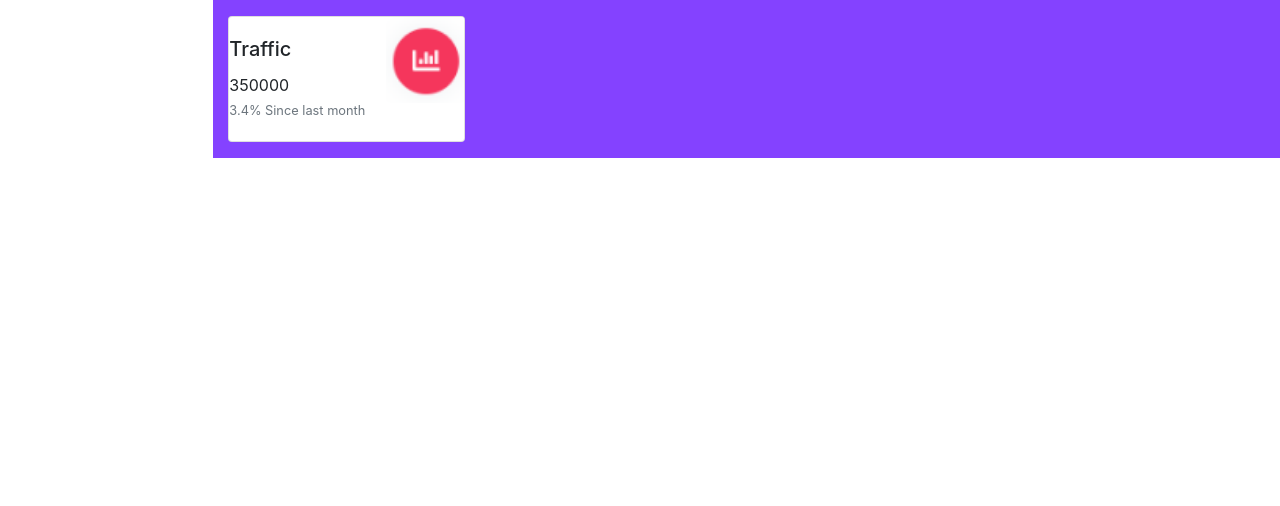
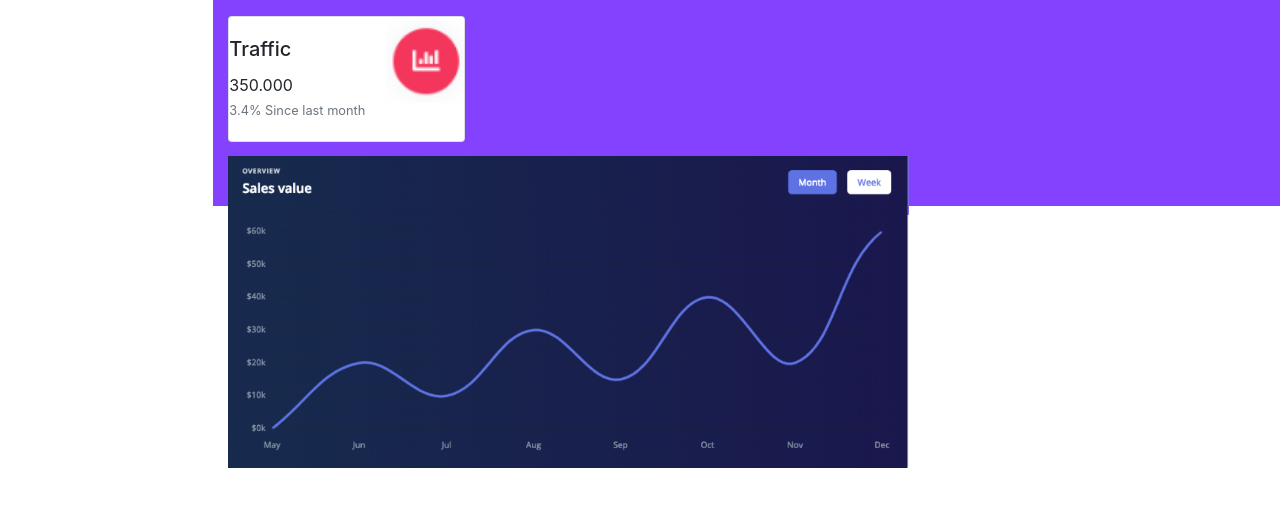
Before and after one commit to XoseAbel/Control-Panel-LMS-DT1, a plain HTML site: page dashboard.html in a window 1280 px wide. Drawn offline with nearby package versions, Linux system fonts and the light colour scheme.

Commit message:
margin background

```diff
--- a/dashboard.html
+++ b/dashboard.html
@@ -34,7 +34,7 @@
           <div class="row menu"></div>
           <!-- Search Area End -->
           <!-- DATA AREA -->
-          <div class="row menu">
+          <div class="row menu pb-5">
             <div class="col-3 mt-3">
               <div class="card mb-3" style="max-width: 540px;">
                 <div class="row no-gutters">
@@ -42,7 +42,7 @@
                     <div class="card-body px-0">
                       <h5 class="card-title">Traffic</h5>
                       <p class="card-text mb-0">
-                        350000
+                        350.000
                       </p>
                       <p class="card-text">
                         <small class="text-muted">3.4% Since last month</small>
@@ -62,7 +62,17 @@
           </div>
           <!-- Data Area End -->
           <!-- GRAFICS -->
-          <div class="row"></div>
+          <div class="row mt--5">
+            <div class="col-8">
+              <span>
+                <img
+                  src="images/Graffic_dashboard.PNG"
+                  alt="graffic_left"
+                  class="img-fluid"
+                />
+              </span>
+            </div>
+          </div>
           <!-- Grafics End -->
           <!-- HEADER LIST -->
           <div class="row"></div>
--- a/style/style_dashboard.css
+++ b/style/style_dashboard.css
@@ -1,3 +1,7 @@
 .menu {
   background-color: rgb(132, 66, 255);
 }
+
+.mt--5 {
+  margin-top: -50px;
+}
```
Also changed, not shown: images/Graffic_dashboard.PNG (added).
